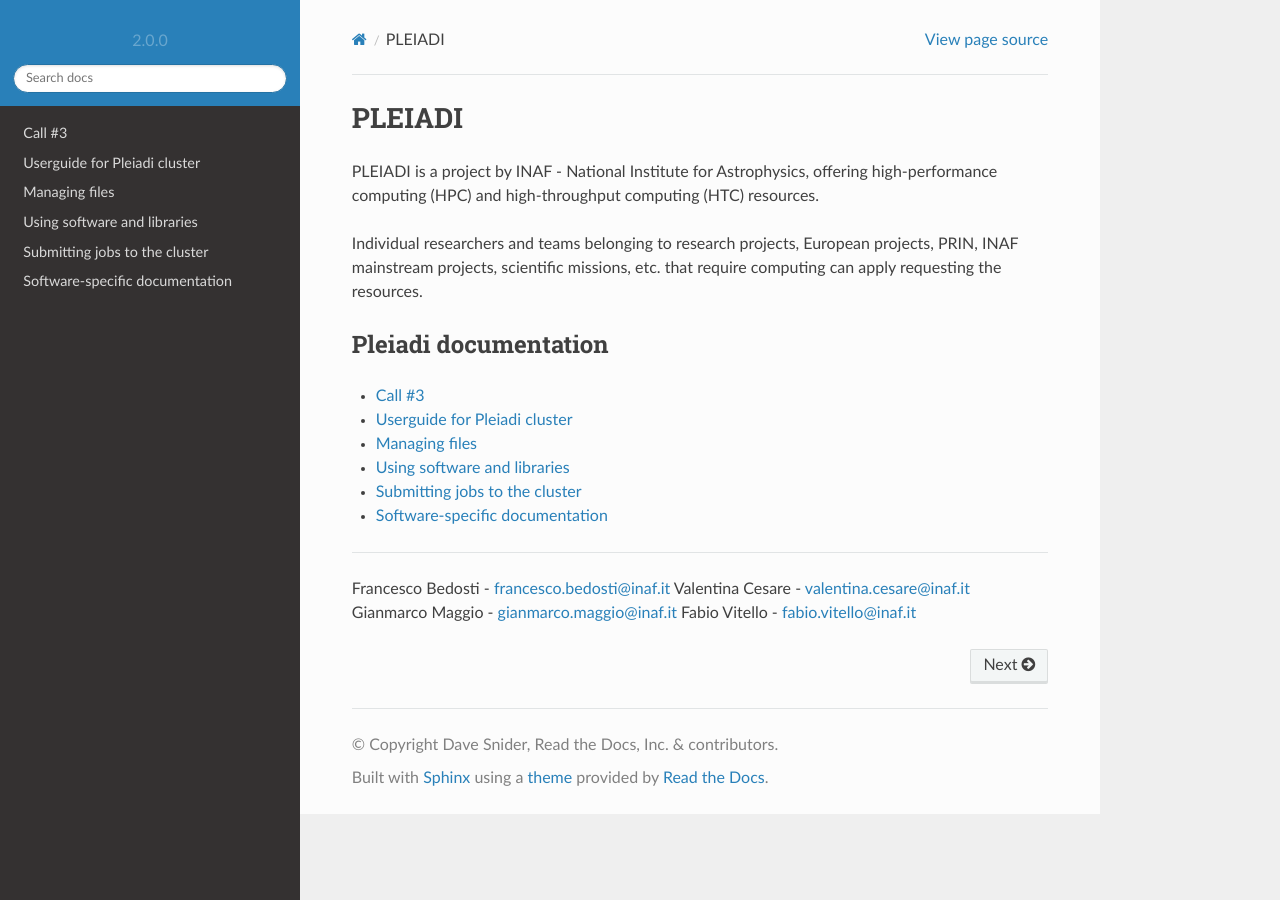
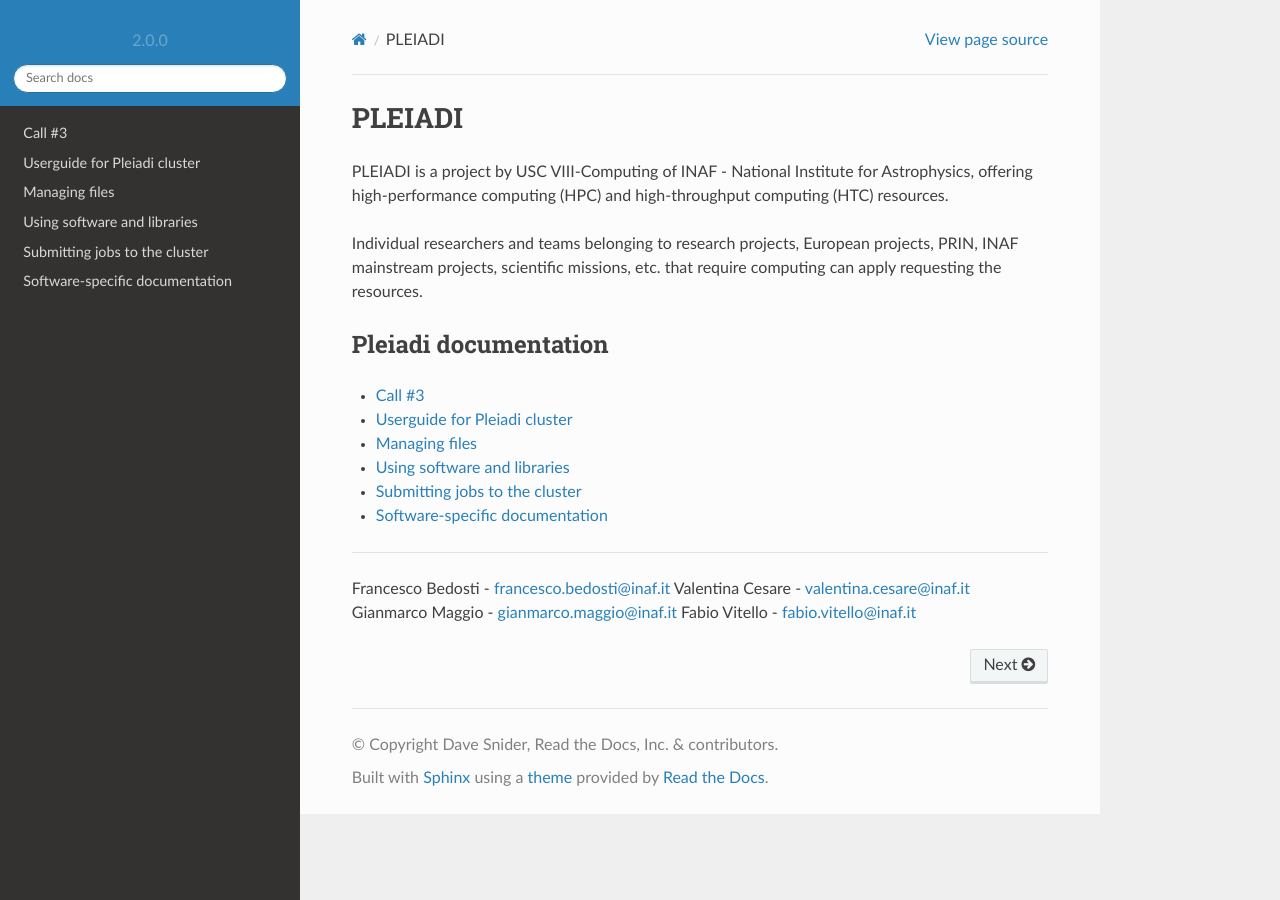
Before and after one commit to fvitello/pleiadi-doc, a Sphinx documentation site: the page built from docs/index.rst, in a window 1280 px wide. Built offline with Sphinx 7.4.7 and the Read the Docs theme 2.0.0, drawn with Linux system fonts in a browser that asks for light colours; pages that are not in the unit, such as notebooks, are missing from menus.

Commit message:
Update index.rst

```diff
--- a/docs/index.rst
+++ b/docs/index.rst
@@ -2,7 +2,7 @@
 PLEIADI
 -----------------------------------------------------
 
-PLEIADI is a project by INAF - National Institute for Astrophysics, offering high-performance computing (HPC) and high-throughput computing (HTC) resources.
+PLEIADI is a project by USC VIII-Computing of INAF - National Institute for Astrophysics, offering high-performance computing (HPC) and high-throughput computing (HTC) resources.
 
 Individual researchers and teams belonging to research projects, European projects, PRIN, INAF mainstream projects, scientific missions, etc. that require computing can apply requesting the resources.
 
```
